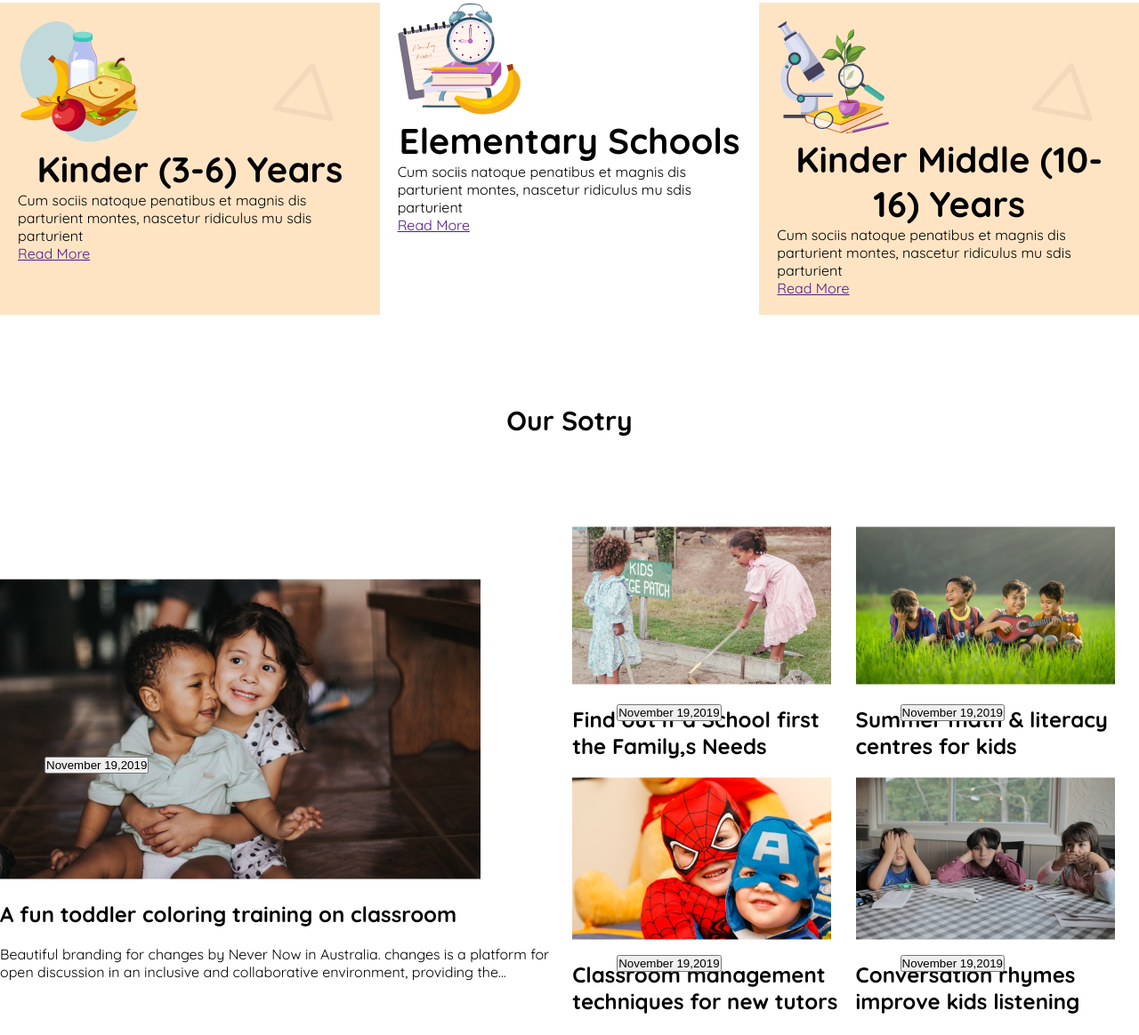
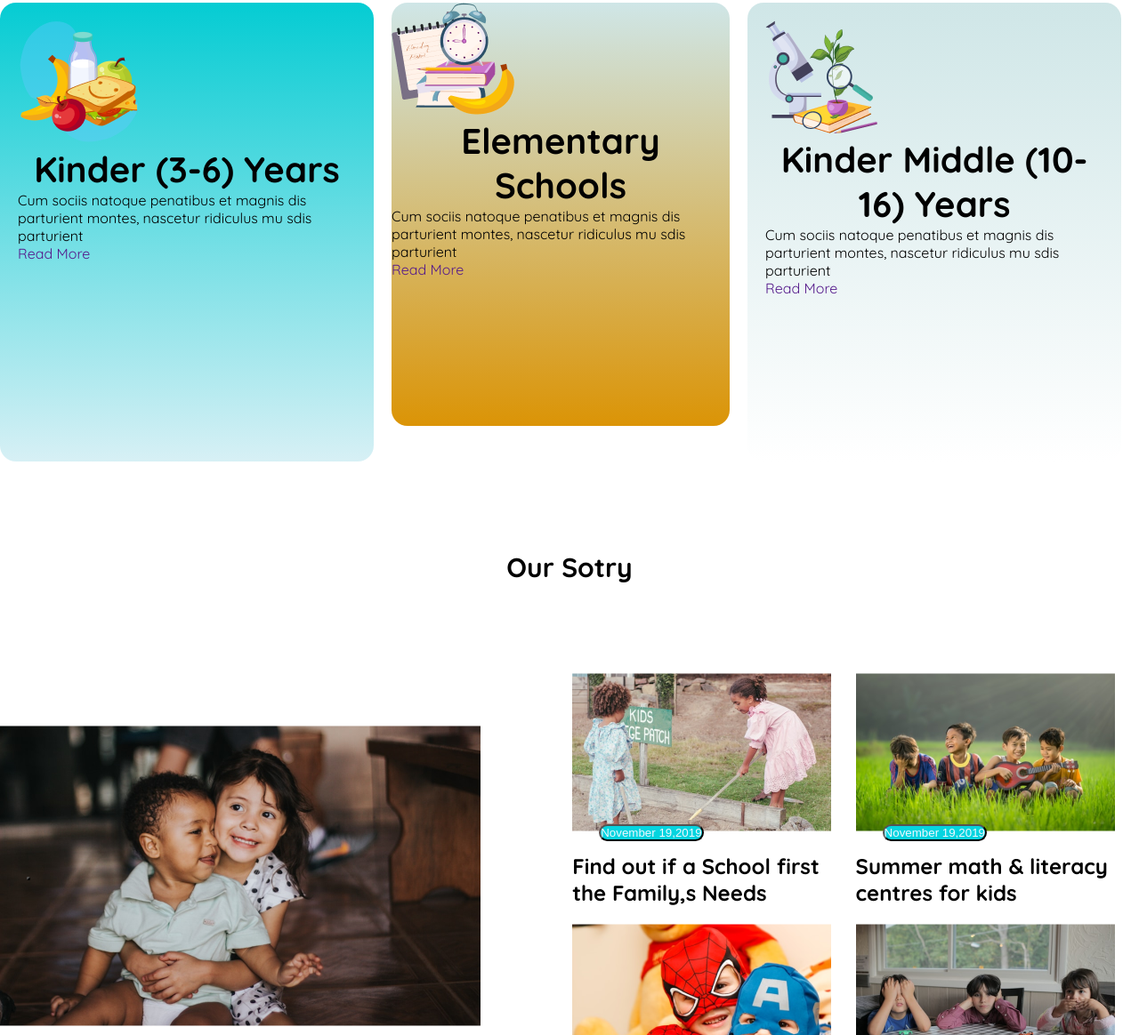
Before and after one commit to NINayeem/assignment-2-kids, a plain HTML site: page index.html in a window 1280 px wide. Shown: the part 864-2028 px from the top of the page at 89% size. Drawn offline with Linux system fonts and the light colour scheme.

Commit message:
complite

```diff
--- a/Styles/style.css
+++ b/Styles/style.css
@@ -138,10 +138,23 @@ body {
 }
 
 .curriculam-card{
-    background-image: url(../assets/bg.png);
-    background-color: bisque;
+
     padding: 20px;
 }
+.card-color{
+    background: linear-gradient(0deg, rgb(215, 240, 245) 0%, rgb(5, 204, 211) 100%);
+    height: 476px;
+    border-radius: 18px;
+}
+.card-color2{
+    background: linear-gradient(0deg, rgb(219, 148, 6) 0%, rgb(207, 230, 231) 100%);
+    height: 476px;
+    border-radius: 18px;}
+.card-color3{
+    background: linear-gradient(0deg, rgb(255, 255, 255) 0%, rgb(207, 230, 231) 100%);
+    height: 476px;
+ justify-content: ;
+    border-radius: 18px;}
 
 
 /* our story */
@@ -176,8 +189,11 @@ body {
 
 .story-btn{
     position: absolute;
-    left: 50px;
-    top: 200px;
+    left: 30px;
+    top: 170px;
+    background-color: #05D4DF;
+    color: aliceblue;
+    border-radius: 47px;
 }
 
 .story-card h2{
@@ -271,7 +287,11 @@ margin: 10px;
 }
 .footer.logo{
     display: flex;
+
 }
-ul>li{
+ul>li>a{
     text-decoration: none;
 }
+a{
+    text-decoration: none;
+}
--- a/index.html
+++ b/index.html
@@ -56,7 +56,7 @@
     <div class="max-width curriculam">
         <h2>Standard Curriculum</h2>
         <div class="curriculum-container">
-            <div class="curriculam-card">
+            <div class="curriculam-card card-color">
                 <img src="assets/kinder.png" alt="" class="">
                 <h2>Kinder (3-6) Years</h2>
                 <p>Cum sociis natoque penatibus et magnis
@@ -64,7 +64,7 @@
                     mu sdis parturient</p>
                 <a href="" class="box.btn">Read More</a>
             </div>
-            <div class="curriculam-card2">
+            <div class="curriculam-card2 card-color2">
                 <img src="assets/elementary.png" alt="">
                 <h2>Elementary Schools</h2>
                 <p>Cum sociis natoque penatibus et magnis
@@ -72,7 +72,7 @@
                     mu sdis parturient</p>
                 <a href="" class="">Read More</a>
             </div>
-            <div class="curriculam-card">
+            <div class="curriculam-card card-color3">
                 <img src="assets/middle.png" alt="">
                 <h2>Kinder Middle (10-16) Years</h2>
                 <p>Cum sociis natoque penatibus et magnis
@@ -80,6 +80,10 @@
                     mu sdis parturient</p>
                 <a href="" class="">Read More</a>
             </div>
+
+
+
+<i class="fa-solid fa-angle-left"></i>
         </div>
     </div>
 
@@ -91,9 +95,9 @@
 
         <div class="out-story max-width  ">
             <div>
-                <div class="left-card story-card">
+                <div class="left-card story-card ">
                     <img src="assets/story-1.png" alt="">
-                    <button class="story-btn">November 19,2019</button>
+                    <button class="story-btn"></button>
                     <h2>A fun toddler coloring training on
                         classroom</h2>
                     <p>Beautiful branding for changes by Never Now in Australia.
@@ -102,7 +106,7 @@
                 </div>
             </div>
             <div class="story-group">
-                <div class="story-card">
+                <div class="story-card ">
                     <img src="assets/story-2.png" alt="">
                     <button class="story-btn">November 19,2019</button>
                     <h2>Find out if a School first the Family,s Needs</h2>
```
